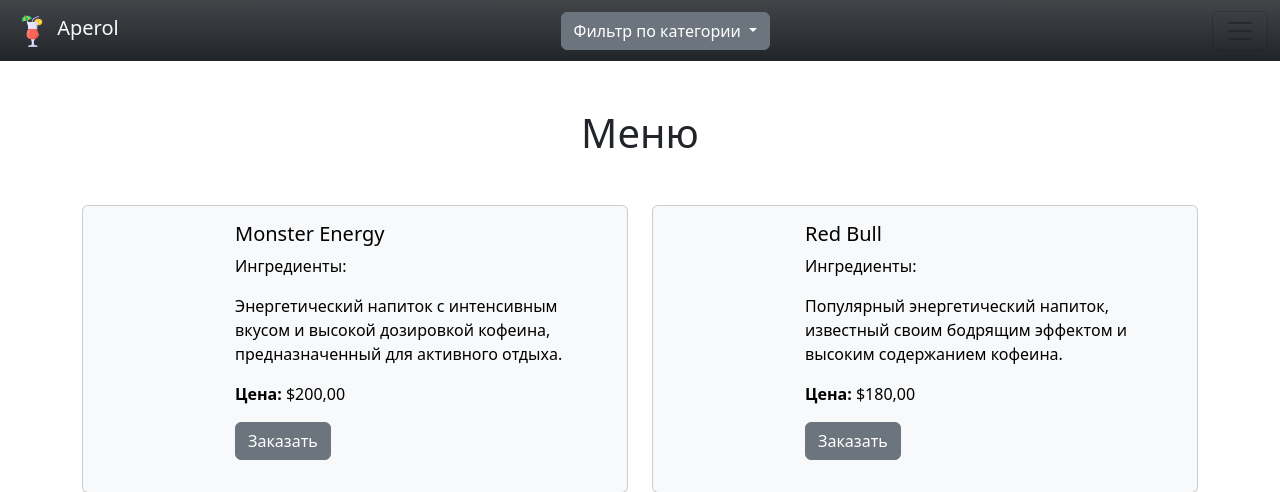
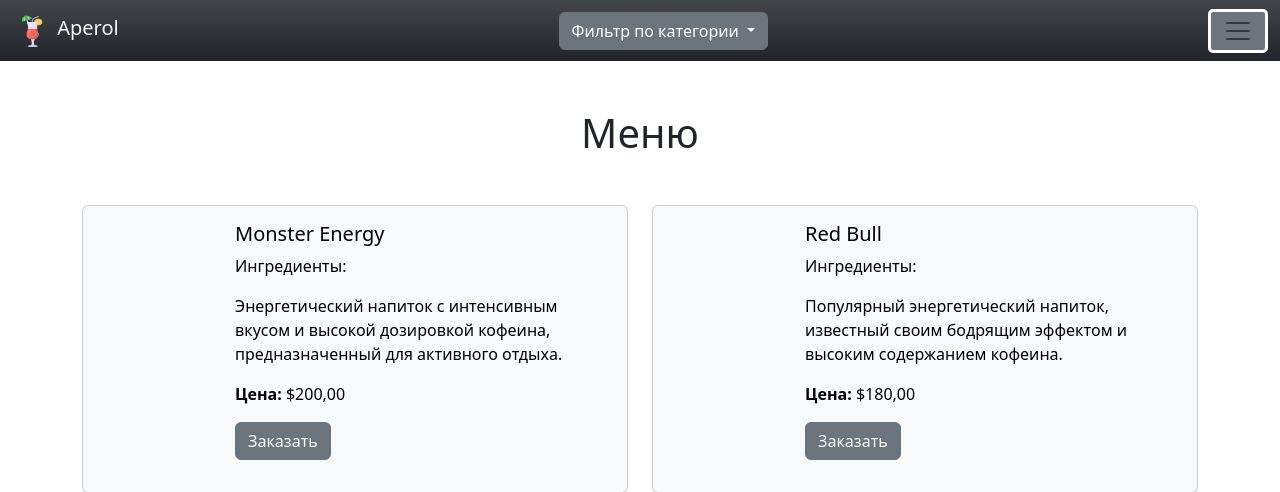
Before and after one commit to AlinaKhomkolova/Shop_web, a Django app: page / in a window 1280 px wide. Shown: the top 492 px of the page. Run offline with Django 5.2, Linux system fonts and the light colour scheme; data comes from the database, SQL or seed files in the repository; data that the repository does not hold is empty.

Commit message:
Сделала кнопку более контрастной

```diff
--- a/catalog/templates/catalog/contacts.html
+++ b/catalog/templates/catalog/contacts.html
@@ -7,6 +7,20 @@
     {% load static %}
     <link href="https://cdn.jsdelivr.net/npm/bootstrap@5.3.3/dist/css/bootstrap.min.css" rel="stylesheet"
           integrity="sha384-QWTKZyjpPEjISv5WaRU9OFeRpok6YctnYmDr5pNlyT2bRjXh0JMhjY6hW+ALEwIH" crossorigin="anonymous">
+<style>
+        .custom-toggler {
+            border: 3px solid #ffffff; /* Толщина обводки кнопки */
+            border-radius: 5px; /* Радиус скругления углов */
+            color: #ffffff; /* Цвет текста */
+            background-color: #6c757d; /* Цвет фона кнопки */
+        }
+        .custom-toggler:hover {
+            background-color: #5a6268; /* Цвет фона при наведении */
+        }
+        .custom-toggler:focus {
+            box-shadow: 0 0 0 3px rgba(255, 255, 255, 0.5); /* Тень при фокусе */
+        }
+    </style>
 </head>
 <body>
 <nav class="navbar bg-dark bg-gradient">
@@ -16,7 +30,7 @@
                  class="d-inline-block align-text-top">
             Aperol
         </a>
-        <button class="navbar-toggler" type="button" data-bs-toggle="offcanvas" data-bs-target="#offcanvasNavbar"
+        <button class="navbar-toggler custom-toggler" type="button" data-bs-toggle="offcanvas" data-bs-target="#offcanvasNavbar"
                 aria-controls="offcanvasNavbar" aria-label="Toggle navigation">
             <span class="navbar-toggler-icon"></span>
         </button>
--- a/catalog/templates/catalog/home.html
+++ b/catalog/templates/catalog/home.html
@@ -8,6 +8,18 @@
     <link href="https://cdn.jsdelivr.net/npm/bootstrap@5.3.3/dist/css/bootstrap.min.css" rel="stylesheet"
           integrity="sha384-QWTKZyjpPEjISv5WaRU9OFeRpok6YctnYmDr5pNlyT2bRjXh0JMhjY6hW+ALEwIH" crossorigin="anonymous">
     <style>
+        .custom-toggler {
+            border: 3px solid #ffffff; /* Толщина обводки кнопки */
+            border-radius: 5px; /* Радиус скругления углов */
+            color: #ffffff; /* Цвет текста */
+            background-color: #6c757d; /* Цвет фона кнопки */
+        }
+        .custom-toggler:hover {
+            background-color: #5a6268; /* Цвет фона при наведении */
+        }
+        .custom-toggler:focus {
+            box-shadow: 0 0 0 3px rgba(255, 255, 255, 0.5); /* Тень при фокусе */
+        }
     </style>
 
 </head>
@@ -33,14 +45,14 @@
             </ul>
         </div>
 
-        <button class="navbar-toggler" type="button" data-bs-toggle="offcanvas" data-bs-target="#offcanvasNavbar"
+        <button class="navbar-toggler custom-toggler" type="button" data-bs-toggle="offcanvas" data-bs-target="#offcanvasNavbar"
                 aria-controls="offcanvasNavbar" aria-label="Toggle navigation">
             <span class="navbar-toggler-icon"></span>
         </button>
         <div class="offcanvas offcanvas-end" tabindex="-1" id="offcanvasNavbar" aria-labelledby="offcanvasNavbarLabel">
             <div class="offcanvas-header bg-dark bg-gradient">
                 <h5 class="offcanvas-title text-light" id="offcanvasNavbarLabel">Меню</h5>
-                <button type="button" class="btn-close" data-bs-dismiss="offcanvas" aria-label="Close"></button>
+                <button type="button" class="btn-close " data-bs-dismiss="offcanvas" aria-label="Close"></button>
             </div>
             <div class="offcanvas-body">
                 <ul class="navbar-nav justify-content-end flex-grow-1 pe-3">
```
